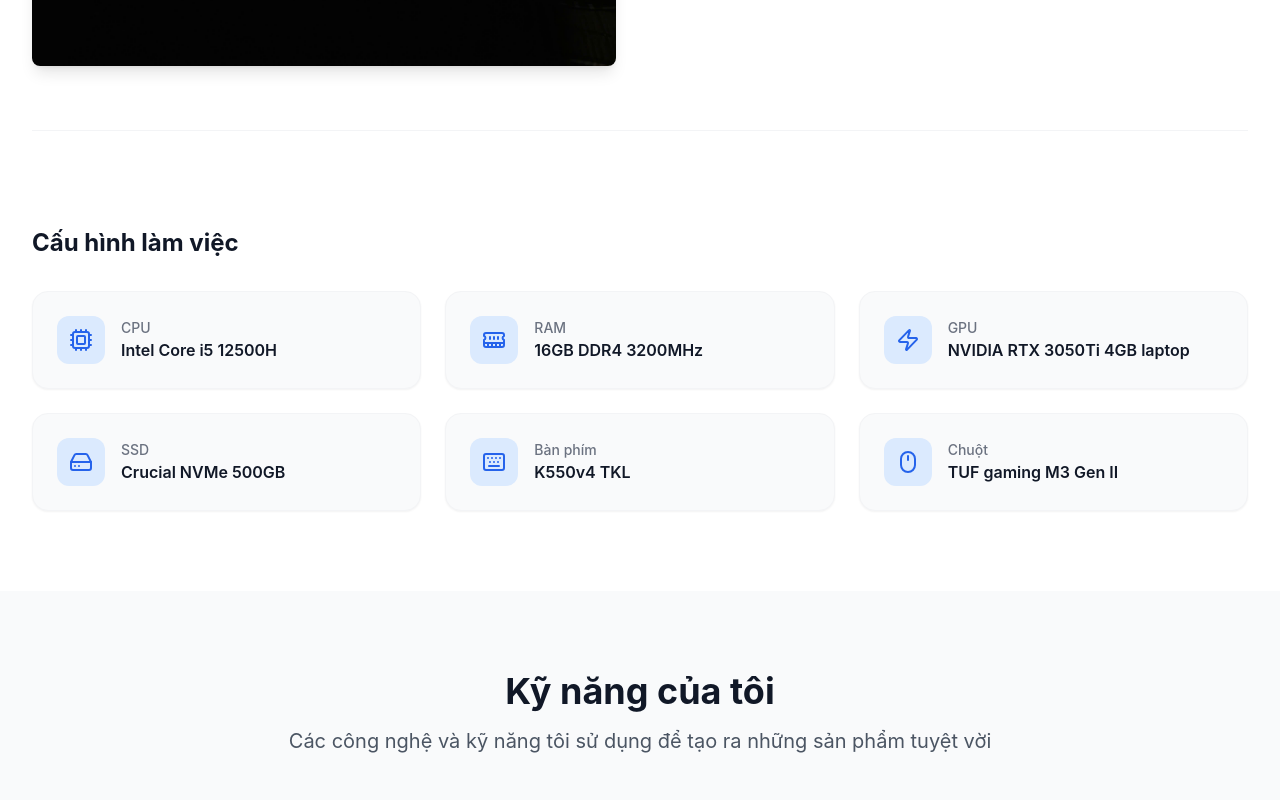
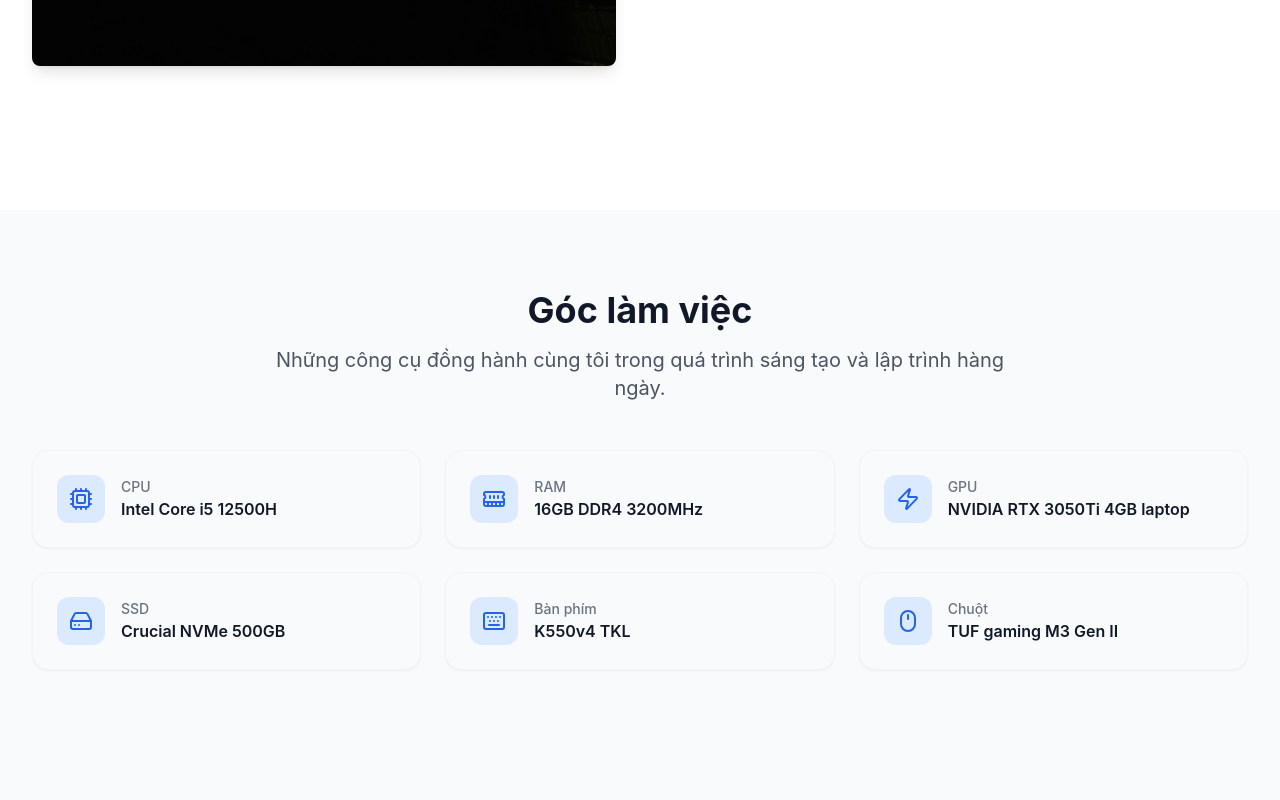
Before and after one commit to n1ml3/namle-portfolio, a React (Vite) app: page / in a window 1280 px wide. Shown: the part 1260-2060 px from the top of the page. Built offline with nearby package versions, Linux system fonts and the light colour scheme.

Commit message:
make workstation as a seperate section of the wweb

```diff
--- a/src/App.tsx
+++ b/src/App.tsx
@@ -9,6 +9,7 @@ import { Skills } from "./components/sections/Skills"
 import { Projects } from "./components/sections/Projects"
 import { Contact } from "./components/sections/Contact"
 import { Interests } from "./components/sections/Interests"
+import { Workstation } from "./components/sections/Workstation"
 import { ScrollToTop } from "./components/ui/ScrollToTop"
 import { projects } from "./data/projects"
 import { skills } from "./data/skills"
@@ -49,6 +50,7 @@ export default function Portfolio() {
       <Navbar isDarkMode={isDarkMode} toggleTheme={toggleTheme} />
       <Hero />
       <About stats={aboutStats} />
+      <Workstation />
       <Skills skills={skills} />
       <Projects projects={projects} />
       <Interests />
--- a/src/components/layout/Navbar.tsx
+++ b/src/components/layout/Navbar.tsx
@@ -16,7 +16,7 @@ export function Navbar({ isDarkMode, toggleTheme }: NavbarProps) {
     setIsMenuOpen(!isMenuOpen)
   }
 
-  const navItems = ["Trang chủ", "Giới thiệu", "Kỹ năng", "Dự án", "Sở thích", "Liên hệ"]
+  const navItems = ["Trang chủ", "Giới thiệu", "Góc làm việc", "Kỹ năng", "Dự án", "Sở thích", "Liên hệ"]
   const getHref = (item: string) => {
     switch (item) {
       case "Trang chủ":
@@ -29,6 +29,8 @@ export function Navbar({ isDarkMode, toggleTheme }: NavbarProps) {
         return "#projects"
       case "Sở thích":
         return "#interests"
+      case "Góc làm việc":
+        return "#workstation"
       case "Liên hệ":
         return "#contact"
       default:
--- a/src/components/sections/About.tsx
+++ b/src/components/sections/About.tsx
@@ -1,6 +1,5 @@
 import { AnimatedSection } from "../ui/AnimatedSection"
 import { StatItem } from "../ui/StatItem"
-import { WorkstationCard } from "../ui/WorkstationCard"
 
 export interface Stat {
   label: string
@@ -61,10 +60,6 @@ export function About({ stats }: AboutProps) {
             </AnimatedSection>
           </div>
         </div>
-
-        <div className="border-t border-gray-100 dark:border-gray-800 pt-12">
-          <WorkstationCard />
-        </div>
       </div>
     </section>
   )
--- /dev/null
+++ b/src/components/sections/Workstation.tsx
@@ -0,0 +1,21 @@
+import { AnimatedSection } from "../ui/AnimatedSection"
+import { WorkstationCard } from "../ui/WorkstationCard"
+
+export function Workstation() {
+  return (
+    <section id="workstation" className="py-20 bg-gray-50 dark:bg-gray-800/30 transition-colors duration-300">
+      <div className="max-w-7xl mx-auto px-4 sm:px-6 lg:px-8">
+        <AnimatedSection animation="fadeIn" delay={100}>
+          <div className="text-center mb-12">
+            <h2 className="text-4xl font-bold text-gray-900 dark:text-white mb-4">Góc làm việc</h2>
+            <p className="text-xl text-gray-600 dark:text-gray-300 max-w-3xl mx-auto">
+              Những công cụ đồng hành cùng tôi trong quá trình sáng tạo và lập trình hàng ngày.
+            </p>
+          </div>
+        </AnimatedSection>
+
+        <WorkstationCard />
+      </div>
+    </section>
+  )
+}
--- a/src/components/ui/WorkstationCard.tsx
+++ b/src/components/ui/WorkstationCard.tsx
@@ -2,10 +2,6 @@ import { Cpu, MemoryStick, Zap, HardDrive, Keyboard, Mouse } from "lucide-react"
 import { AnimatedSection } from "./AnimatedSection"
 import type { HardwareSpec } from "../../types"
 
-/**
- * Este componente muestra la configuración del hardware de manera elegante.
- * Se utiliza una cuadrícula para que la información sea fácil de leer y se mantenga la consistencia con el diseño del sitio.
- */
 export function WorkstationCard() {
   const specs: HardwareSpec[] = [
     {
@@ -41,9 +37,7 @@ export function WorkstationCard() {
   ]
 
   return (
-    <div className="mt-12 group">
-      <h3 className="text-2xl font-bold text-gray-900 dark:text-white mb-8">Cấu hình làm việc</h3>
-      <div className="grid grid-cols-1 sm:grid-cols-2 lg:grid-cols-3 gap-6">
+    <div className="grid grid-cols-1 sm:grid-cols-2 lg:grid-cols-3 gap-6 mt-8">
         {specs.map((spec, index) => (
           <AnimatedSection key={spec.label} animation="scaleIn" delay={100 * index}>
             <div className="bg-gray-50 dark:bg-gray-800/50 p-6 rounded-2xl border border-gray-100 dark:border-gray-700 hover:border-blue-500 dark:hover:border-blue-400 transition-all duration-300 shadow-sm hover:shadow-md">
@@ -64,6 +58,5 @@ export function WorkstationCard() {
           </AnimatedSection>
         ))}
       </div>
-    </div>
   )
 }
```
